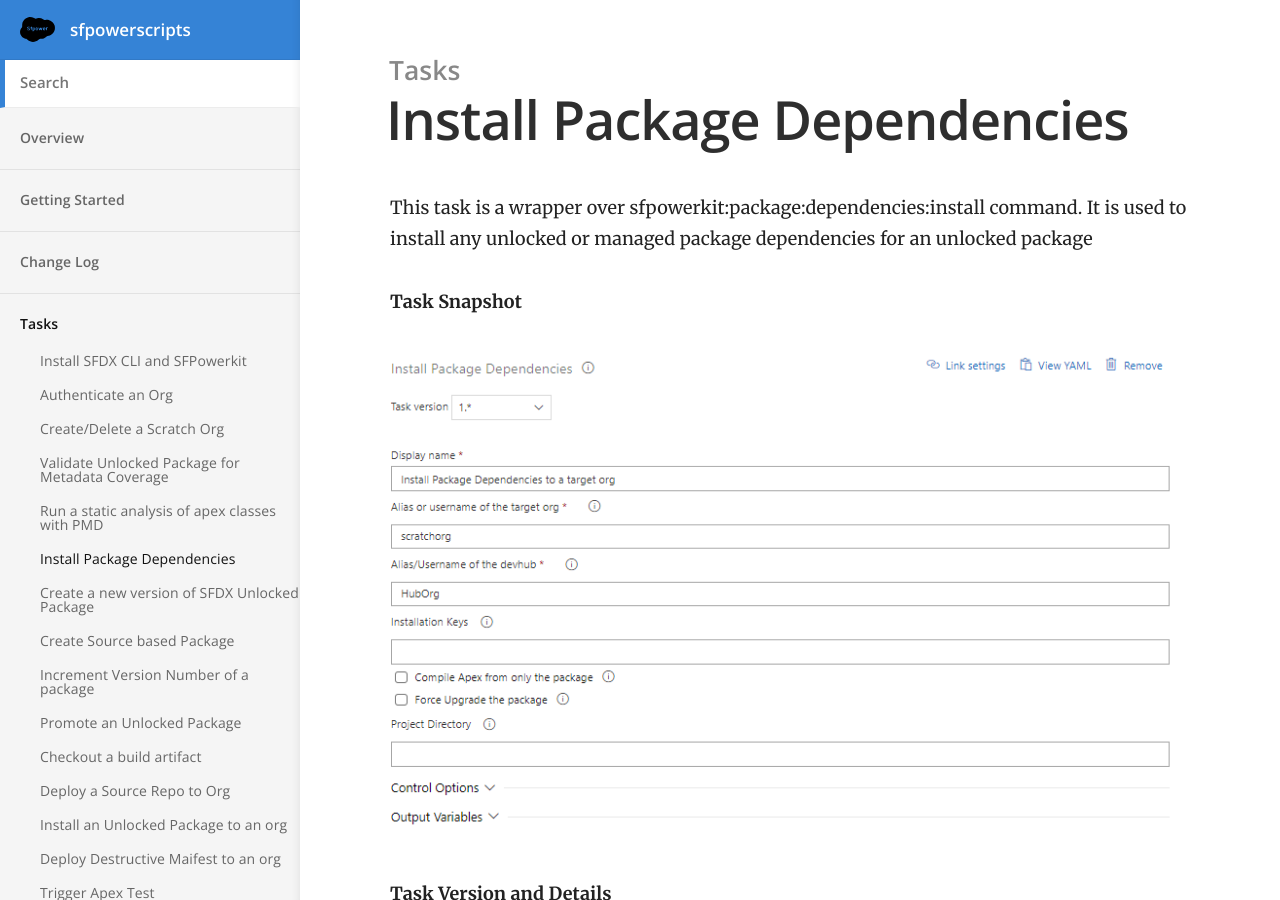
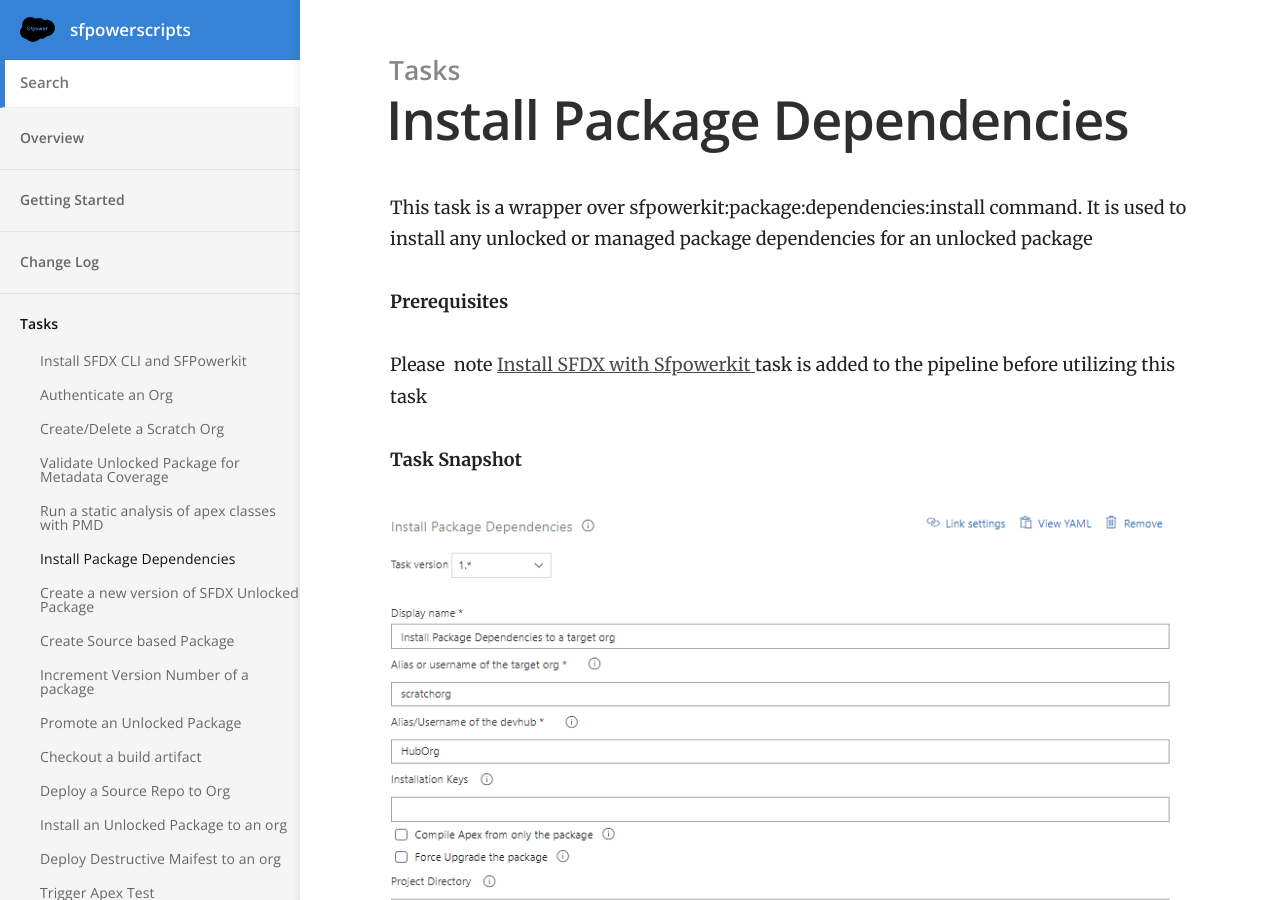
Before and after one commit to nbatterham/sfpowerscripts-doc, a Jekyll site: the page built from _docs/Tasks/Common-Utility-Tasks/Install Package Dependencies.md, in a window 1280 px wide and 900 px high. Built offline with Jekyll 4.4.1, drawn with Linux system fonts in a browser that asks for light colours.

Commit message:
Updated '_docs/Tasks/Common-Utility-Tasks/Install Package Dependencies.md' via CloudCannon

```diff
--- a/_docs/Tasks/Common-Utility-Tasks/Install Package Dependencies.md
+++ b/_docs/Tasks/Common-Utility-Tasks/Install Package Dependencies.md
@@ -5,6 +5,10 @@ order: 5
 ---
 
 This task is a wrapper over sfpowerkit:package:dependencies:install command. It is used to install any unlocked or managed package dependencies for an unlocked package
+
+**Prerequisites**
+
+Please&nbsp; note [Install SFDX with Sfpowerkit&nbsp;](/Tasks/Common-Utility-Tasks/Install%20SFDX%20CLI/)task is added to the pipeline before utilizing this task
 
 **Task Snapshot**
 
@@ -56,5 +60,5 @@ None
 
 **Changelog**
 
-* 2.0.1 Updated with Telemetry
-* 1.8.0 Initial Version
+* 2\.0.1 Updated with Telemetry
+* 1\.8.0 Initial Version
```
